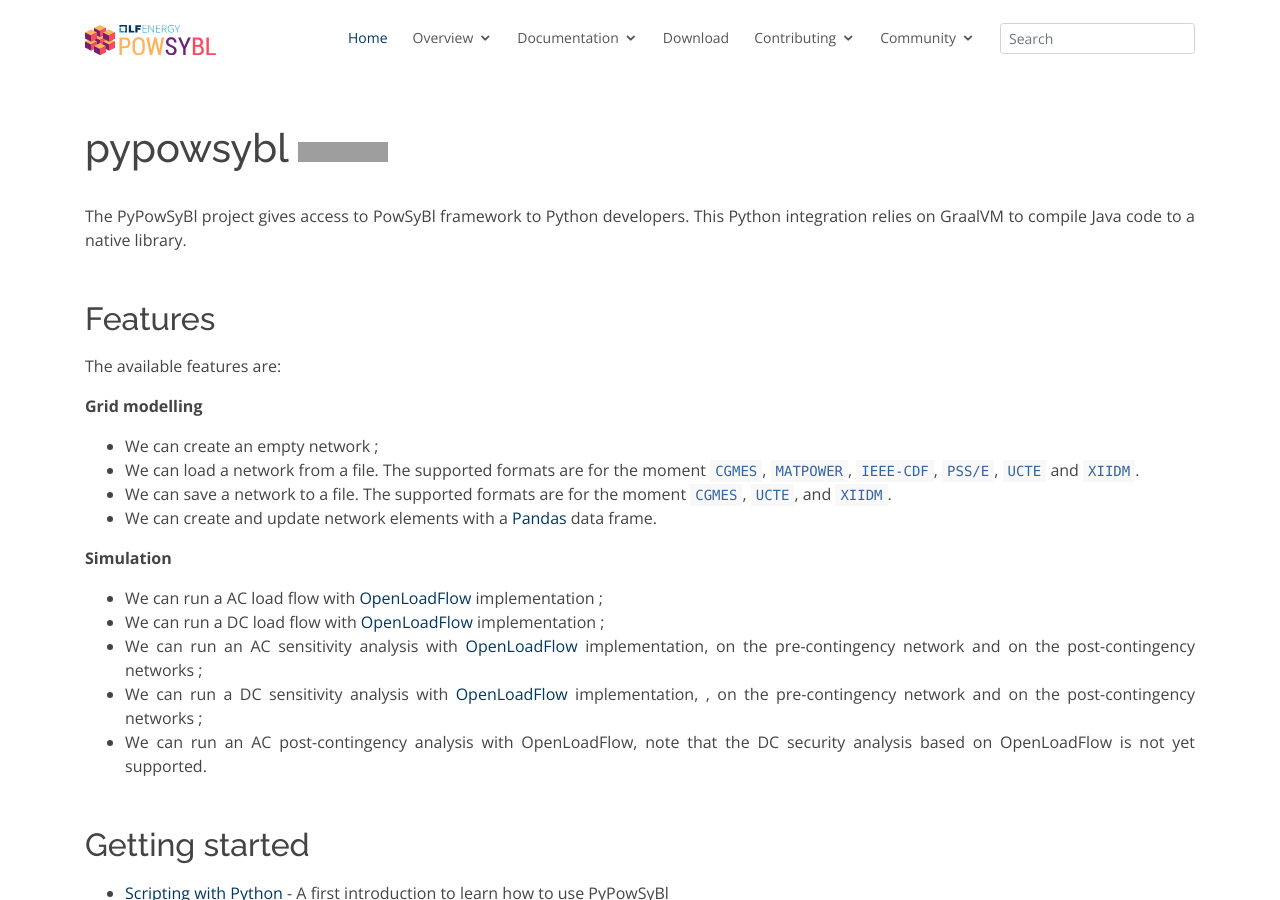
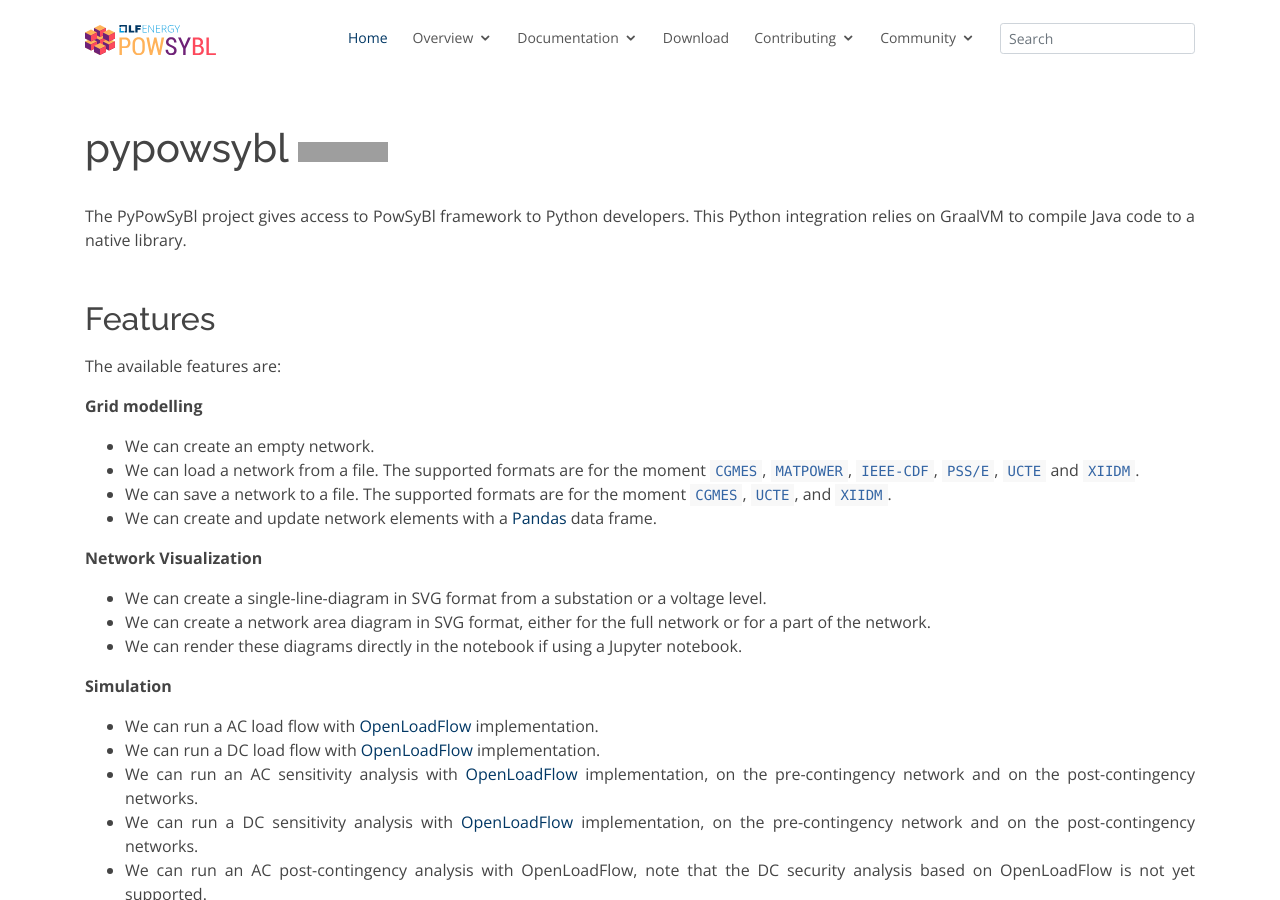
Before and after one commit to powsybl/powsybl.github.io, a Jekyll site: the page built from pages/documentation/developer/repositories/pypowsybl.md, in a window 1280 px wide and 900 px high. Built offline with Jekyll 4.4.1, drawn with Linux system fonts in a browser that asks for light colours; our own code applies the rules of GitHub Pages for plain Markdown files; some of the changed text lies outside the part shown; grey boxes are pictures that could not be loaded.

Commit message:
Update features
Signed-off-by: Florian Dupuy <florian.dupuy@rte-france.com>

```diff
--- a/pages/documentation/developer/repositories/pypowsybl.md
+++ b/pages/documentation/developer/repositories/pypowsybl.md
@@ -6,17 +6,23 @@
 The available features are:
 
 **Grid modelling**
-- We can create an empty network ;
+- We can create an empty network.
 - We can load a network from a file. The supported formats are for the moment `CGMES`, `MATPOWER`, `IEEE-CDF`, `PSS/E`, `UCTE` and `XIIDM`.
 - We can save a network to a file. The supported formats are for the moment `CGMES`, `UCTE`, and `XIIDM`.
 - We can create and update network elements with a [Pandas](https://pandas.pydata.org/) data frame.
 
+**Network Visualization**
+- We can create a single-line-diagram in SVG format from a substation or a voltage level.
+- We can create a network area diagram in SVG format, either for the full network or for a part of the network.
+- We can render these diagrams directly in the notebook if using a Jupyter notebook.
+
 **Simulation**
-- We can run a AC load flow with [OpenLoadFlow](../../simulation/powerflow/openlf.md) implementation ;
-- We can run a DC load flow with [OpenLoadFlow](../../simulation/powerflow/openlf.md) implementation ;
-- We can run an AC sensitivity analysis with [OpenLoadFlow](../../simulation/sensitivity/openlf.md#ac-sensitivity-analysis) implementation, on the pre-contingency network and on the post-contingency networks ;
-- We can run a DC sensitivity analysis with [OpenLoadFlow](../../simulation/sensitivity/openlf.md#dc-sensitivity-analysis) implementation, , on the pre-contingency network and on the post-contingency networks ;
+- We can run a AC load flow with [OpenLoadFlow](../../simulation/powerflow/openlf.md) implementation.
+- We can run a DC load flow with [OpenLoadFlow](../../simulation/powerflow/openlf.md) implementation.
+- We can run an AC sensitivity analysis with [OpenLoadFlow](../../simulation/sensitivity/openlf.md#ac-sensitivity-analysis) implementation, on the pre-contingency network and on the post-contingency networks.
+- We can run a DC sensitivity analysis with [OpenLoadFlow](../../simulation/sensitivity/openlf.md#dc-sensitivity-analysis) implementation, on the pre-contingency network and on the post-contingency networks.
 - We can run an AC post-contingency analysis with OpenLoadFlow, note that the DC security analysis based on OpenLoadFlow is not yet supported.
+- We can run a compliance check of computed values to loadflow equations.
 
 ## Getting started
 
```
